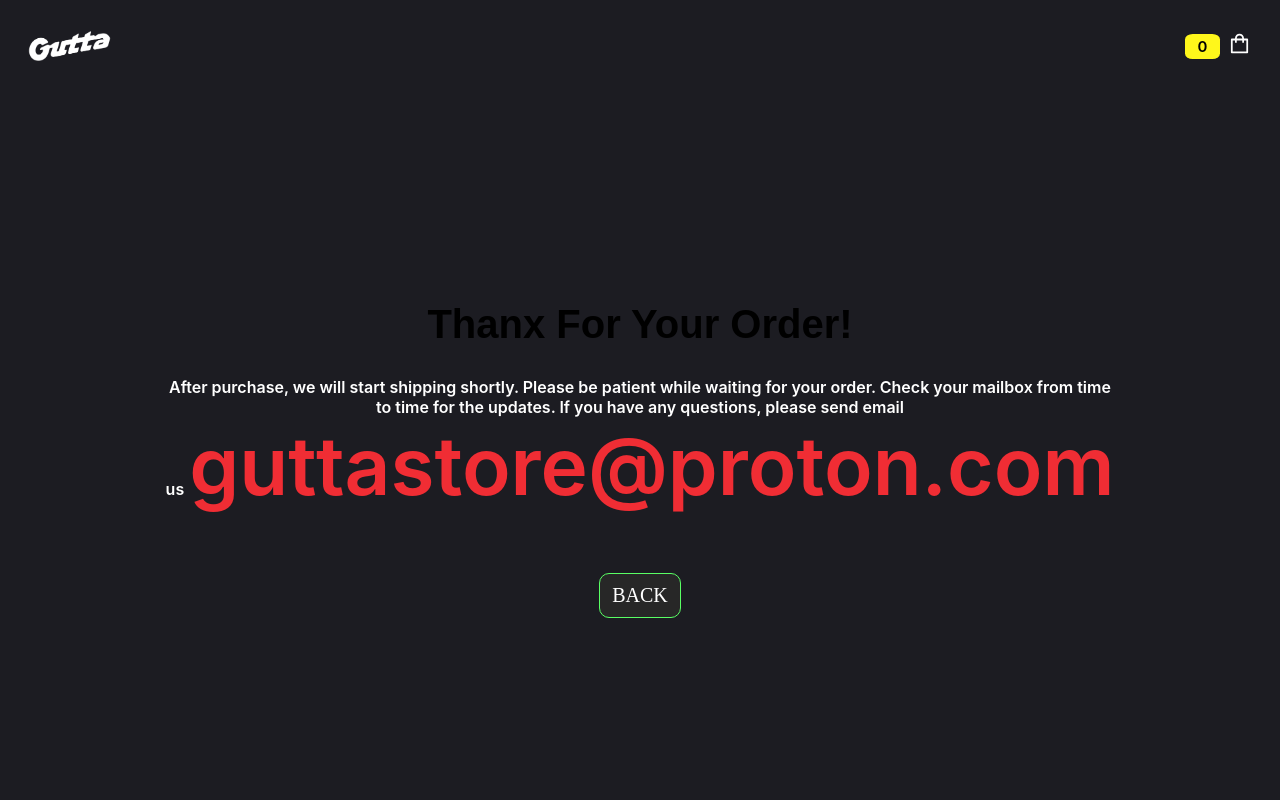
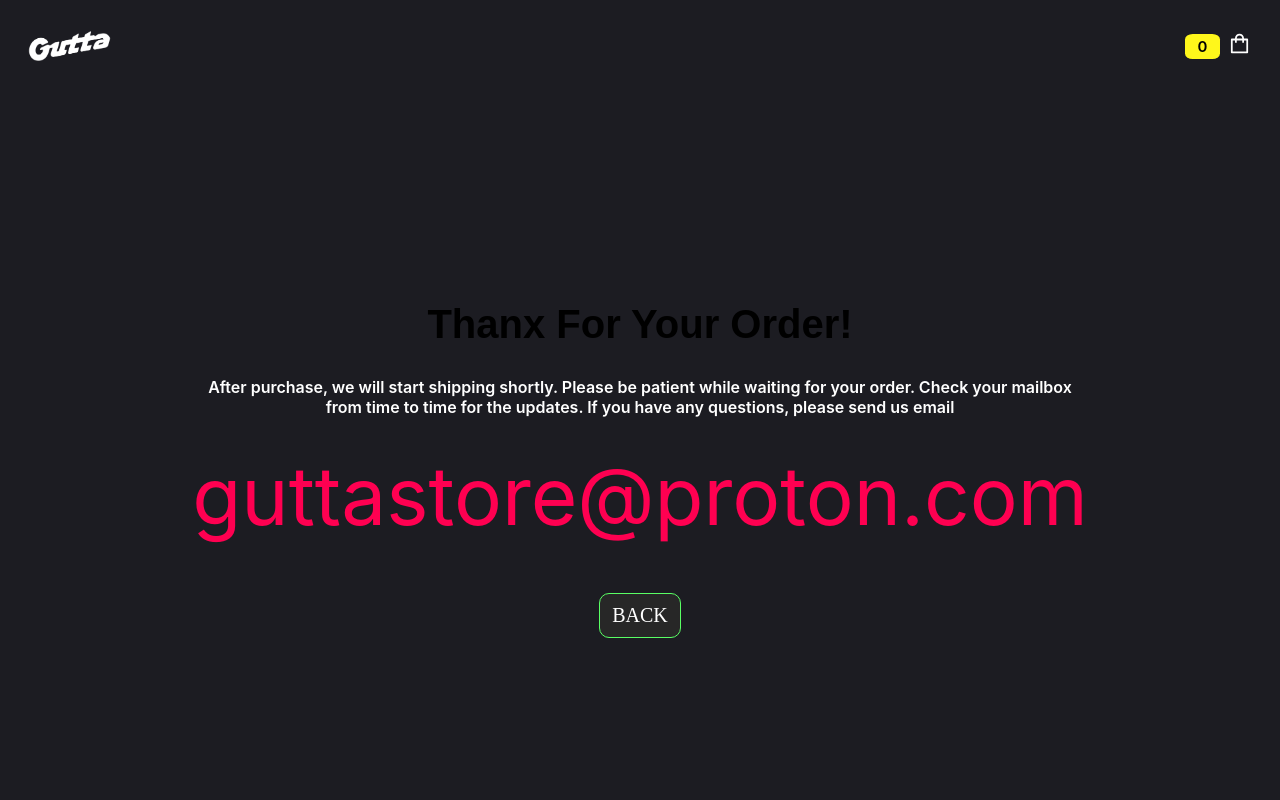
Before and after one commit to ttcchub/white-gutta, a Next.js app: page /success in a window 1280 px wide. Shown: the top 800 px of the page. Built offline with nearby package versions, Linux system fonts and the light colour scheme; a web font is replaced by a local one.

Commit message:
Update success.js

```diff
--- a/pages/success.js
+++ b/pages/success.js
@@ -5,7 +5,7 @@
 import { useStateContext } from '../context/StateContext';
 import { runFireworks } from '../lib/utils';
 
-import logo from '../public/styles/logo.png';
+import logo from '../public/styles/G*logo.png';
 import Image from 'next/image'
 
 const Success = () => {
@@ -24,11 +24,12 @@
       <div className="success">
 
         <h2 className="thanx-msg" >Thanx for your order!</h2>
-        <p className="email-msg description">After purchase, we will start shipping shortly. Please be patient while waiting for your order. Check your mailbox from time to time for the updates. If you have any questions, please send email us
-          <a className="email" href="mailto:guttastore@protonmail.com">
+        <p className="email-msg description">After purchase, we will start shipping shortly. Please be patient while waiting for your order. Check your mailbox from time to time for the updates. If you have any questions, please send us email </p>
+        <br>
+        </br>
+        <a className="email" href="mailto:guttastore@protonmail.com">
             guttastore@proton.com
           </a>
-        </p>
         <Link href="/">
         <button type="button" width="300px" className="btn">
             BACK
@@ -38,4 +39,5 @@
     </div>
   )
 }
+
 export default Success
```
